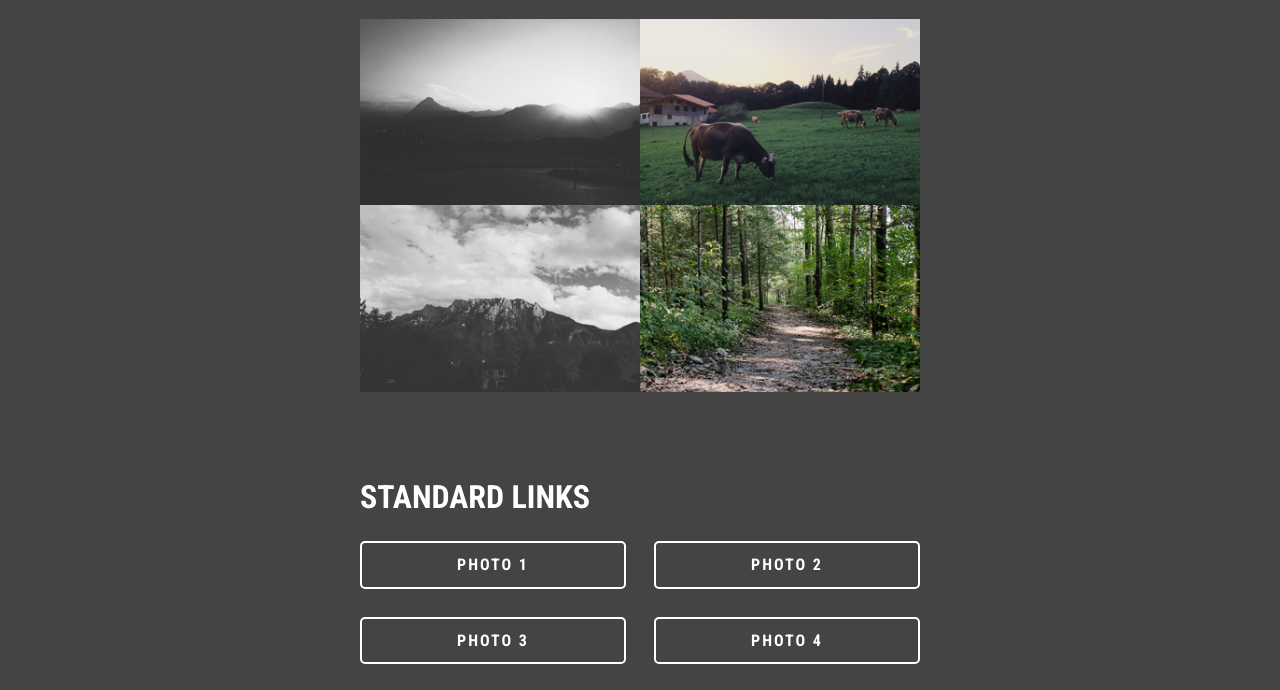
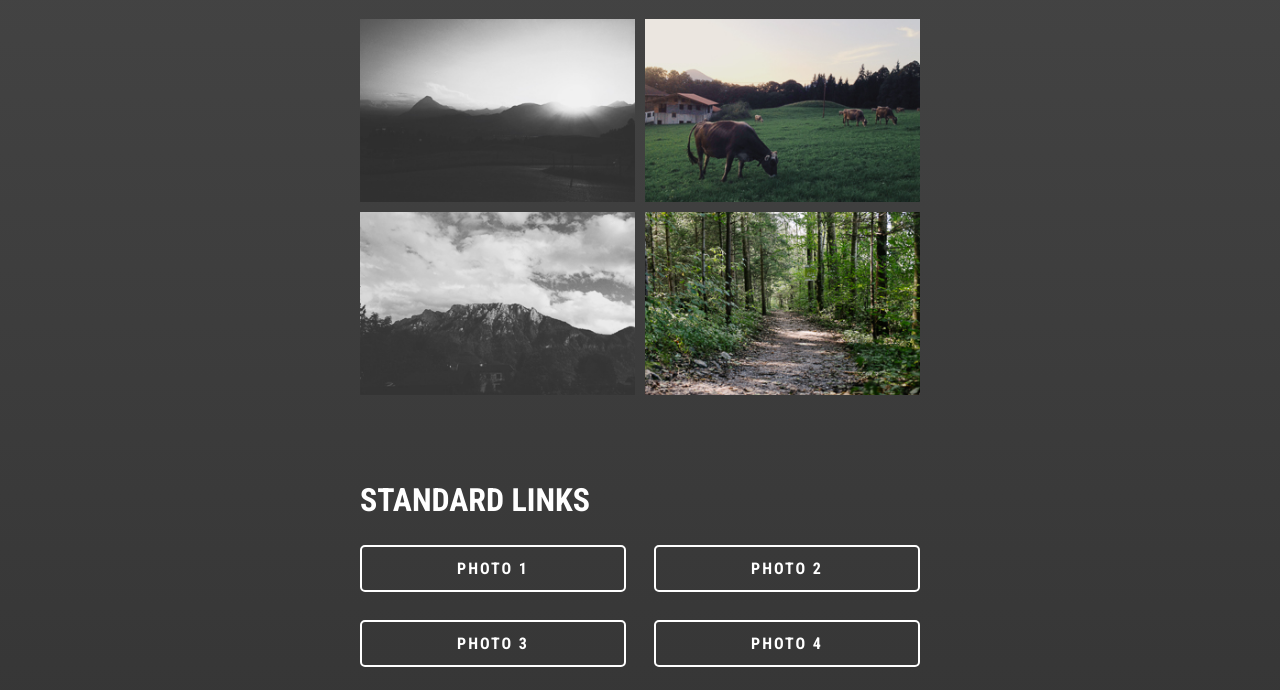
Before and after one commit to jreitter/phosbox, a plain HTML site: page index.html in a window 1280 px wide. Shown: the part 530-1220 px from the top of the page. Drawn offline with nearby package versions, Linux system fonts and the light colour scheme; a small style sheet from the web is missing.

Commit message:
Updated colors

```diff
--- a/assets/css/main.css
+++ b/assets/css/main.css
@@ -85,7 +85,18 @@ textarea {
 body {
   font-family: 'Roboto Condensed', sans-serif;
   font-size: 1.6rem;
-  background-color: #444 }
+  background: rgba(76,76,76,1);
+  background: -moz-linear-gradient(top, rgba(76,76,76,1) 0%, rgba(19,19,19,1) 100%);
+  background: -webkit-gradient(left top, left bottom, color-stop(0%, rgba(76,76,76,1)), color-stop(100%, rgba(19,19,19,1)));
+  background: -webkit-linear-gradient(top, rgba(76,76,76,1) 0%, rgba(19,19,19,1) 100%);
+  background: -o-linear-gradient(top, rgba(76,76,76,1) 0%, rgba(19,19,19,1) 100%);
+  background: -ms-linear-gradient(top, rgba(76,76,76,1) 0%, rgba(19,19,19,1) 100%);
+  background: linear-gradient(to bottom, rgba(76,76,76,1) 0%, rgba(19,19,19,1) 100%);
+  filter: progid:DXImageTransform.Microsoft.gradient( startColorstr='#4c4c4c', endColorstr='#131313', GradientType=0 );
+
+
+
+  }
 
 img {
   max-width: 100%;
@@ -118,8 +129,8 @@ img {
   padding: 2rem 1rem;
   border-radius: 10px;
   color: #fff;
-  -webkit-transition: background 0.3s ease;
-  transition: background 0.3s ease; }
+  -webkit-transition: background 0.2s ease;
+  transition: background 0.2s ease; }
 
 .button:first-of-type {
   margin-bottom: 2rem; }
@@ -141,11 +152,28 @@ h1 {
 .image {
   width: 50%;
   float: left;
-  -webkit-transition: opacity 0.3s ease;
-  transition: opacity 0.3s ease; }
+  -webkit-transition: opacity 0.2s ease;
+  transition: opacity 0.2s ease; }
 
 .image:hover {
-  opacity: 0.9; }
+  opacity: 0.8; }
+
+.one {
+	padding-right: 0.5rem;
+	padding-bottom: 0.5rem;
+}
+.two {
+	padding-left: 0.5rem;
+	padding-bottom: 0.5rem;
+}
+.three {
+	padding-right: 0.5rem;
+	padding-top: 0.5rem;
+}
+.four {
+	padding-left: 0.5rem;
+	padding-top: 0.5rem;
+}
 
 .link {
   display: inline-block;
@@ -160,8 +188,8 @@ h1 {
   text-transform: uppercase;
   letter-spacing: 2px;
   float: left;
-  -webkit-transition: all 0.3s ease;
-  transition: all 0.3s ease; }
+  -webkit-transition: all 0.2s ease;
+  transition: all 0.2s ease; }
 
 .link:hover {
   background-color: #fff;
--- a/index.html
+++ b/index.html
@@ -28,7 +28,7 @@
 		<meta property="og:url" content="http://www.jreitter.com/demo/phosbox/" />
 		<meta property="og:image" content="http://www.jreitter.com/demo/phosbox/assets/img/ogimg.png" />
 
-		<link rel="stylesheet" href="http://cdnjs.cloudflare.com/ajax/libs/highlight.js/8.3/styles/monokai_sublime.min.css">
+		<link rel="stylesheet" href="http://cdnjs.cloudflare.com/ajax/libs/highlight.js/8.3/styles/github.min.css">
 		<script src="http://cdnjs.cloudflare.com/ajax/libs/highlight.js/8.3/highlight.min.js"></script>
 		<script>hljs.initHighlightingOnLoad();</script>
     </head>
@@ -50,10 +50,10 @@
 		<section class="content">
 			<h1>Linked Images</h1>
 			<div class="gallery">
-				<a class="phosbox" href="assets/img/large-1.jpg"><img class="image" src="assets/img/thumbs/thumb-1.jpg"></a>
-				<a class="phosbox" href="assets/img/large-2.jpg"><img class="image" src="assets/img/thumbs/thumb-2.jpg"></a>
-				<a class="phosbox" href="assets/img/large-3.jpg"><img class="image" src="assets/img/thumbs/thumb-3.jpg"></a>
-				<a class="phosbox" href="assets/img/large-4.jpg"><img class="image" src="assets/img/thumbs/thumb-4.jpg"></a>
+				<a class="phosbox" href="assets/img/large-1.jpg"><img class="image one" src="assets/img/thumbs/thumb-1.jpg"></a>
+				<a class="phosbox" href="assets/img/large-2.jpg"><img class="image two" src="assets/img/thumbs/thumb-2.jpg"></a>
+				<a class="phosbox" href="assets/img/large-3.jpg"><img class="image three" src="assets/img/thumbs/thumb-3.jpg"></a>
+				<a class="phosbox" href="assets/img/large-4.jpg"><img class="image four" src="assets/img/thumbs/thumb-4.jpg"></a>
 			</div>
 		</section>
 
```
